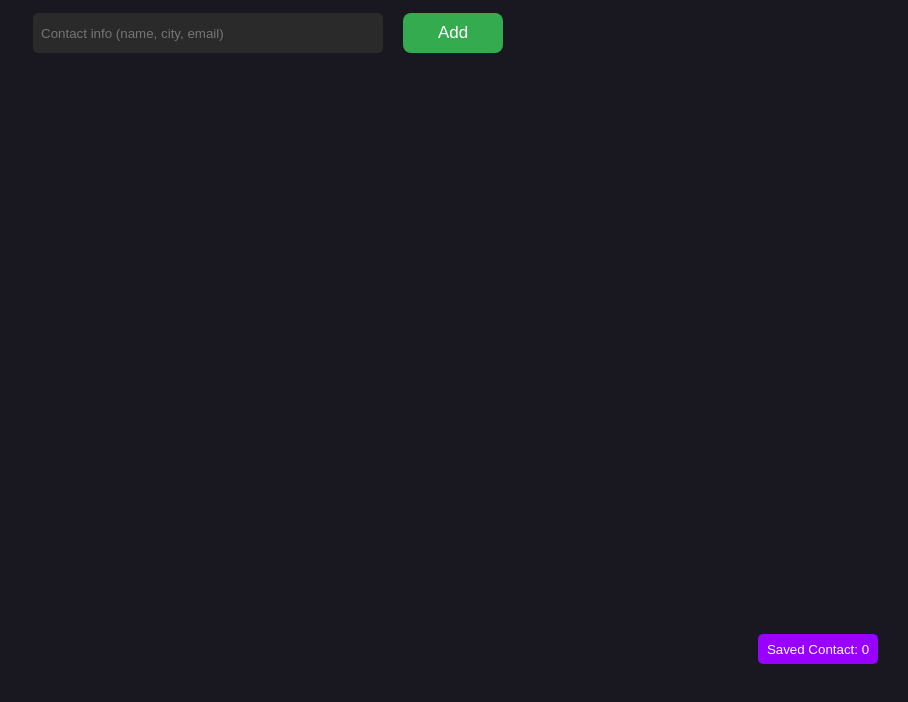
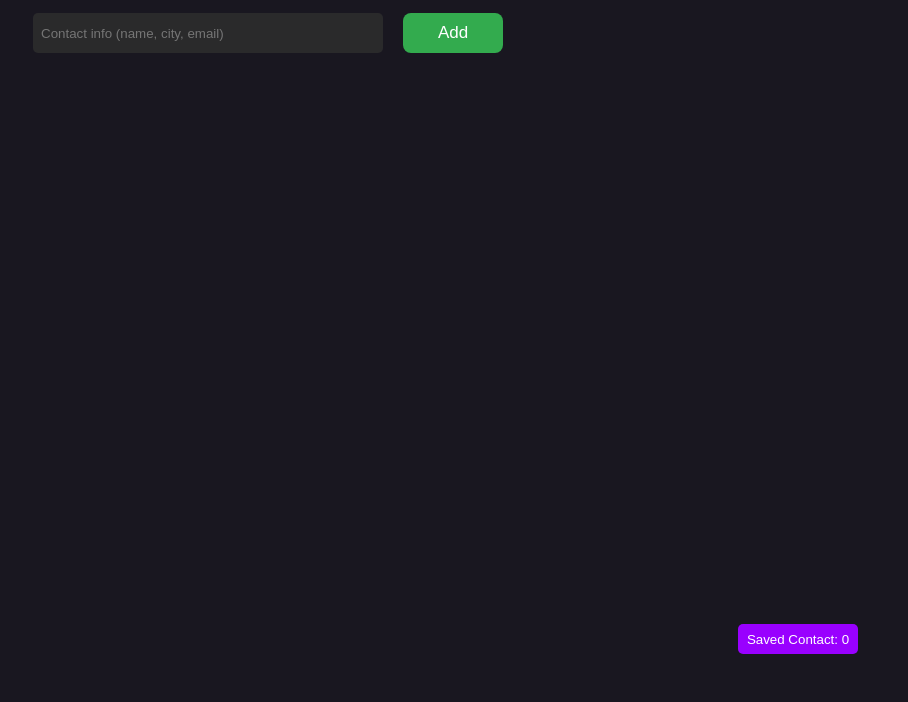
Before and after one commit to CodebyIshika/contacts, a website with bundled scripts: page index.html in a window 1280 px wide. Shown: the part 96-798 px from the top of the page, without its empty margins (372-1280 px from the left). Built offline with nearby package versions, Linux system fonts and the light colour scheme.

Commit message:
Modify contacts

```diff
--- a/assets/script/index.js
+++ b/assets/script/index.js
@@ -13,7 +13,7 @@ const form = select('#contactForm');
 
 const contacts = [];
 
-// Function to add a new contact
+// add a new contact
 function addContact(contactInfo) {
   const contactDiv = document.createElement('div');
   contactDiv.classList.add('contact');
--- a/assets/style/index.css
+++ b/assets/style/index.css
@@ -22,7 +22,6 @@ body {
 }
 
 main {
-    /* height: 100dvh; */
   display: grid;
   place-items: center;
   align-items: center;
@@ -63,8 +62,8 @@ form {
   height: 30px;
   padding: 5px;
   text-align: center;
-    right: 30px;
-    bottom: 40px;
+  right: 50px;
+  bottom: 50px;
   background-color: #90f;
   color: #fff;
   border-radius: 5px;
--- a/index.html
+++ b/index.html
@@ -3,15 +3,15 @@
     <head>
         <meta charset="utf-8">
         <meta name="viewport" content="width=device-width,initial-scale=1">
-        <title>Shape factory</title>
+        <title>Contacts</title>
         <link
         rel="stylesheet"
          href="https://fonts.googleapis.com/css2?family=Nunito+Sans:opsz,wght@6..12,300;6..12,400;6..12,500;6..12,600&display=swap"
-    />
+         />
         <link rel="stylesheet" href="./assets/style/index.css" media="all">
         <script src="./assets/script/index.js" type="module"></script>
-     </head>
-     <body>
+    </head>
+    <body>
         <div class="container">
             <main>
                <h1>My contacts</h1>
@@ -25,5 +25,5 @@
             </main>
 
         </div>
-     </body>
+    </body>
 </html>
```
Lines whose indentation alone changed are shown as unchanged.
